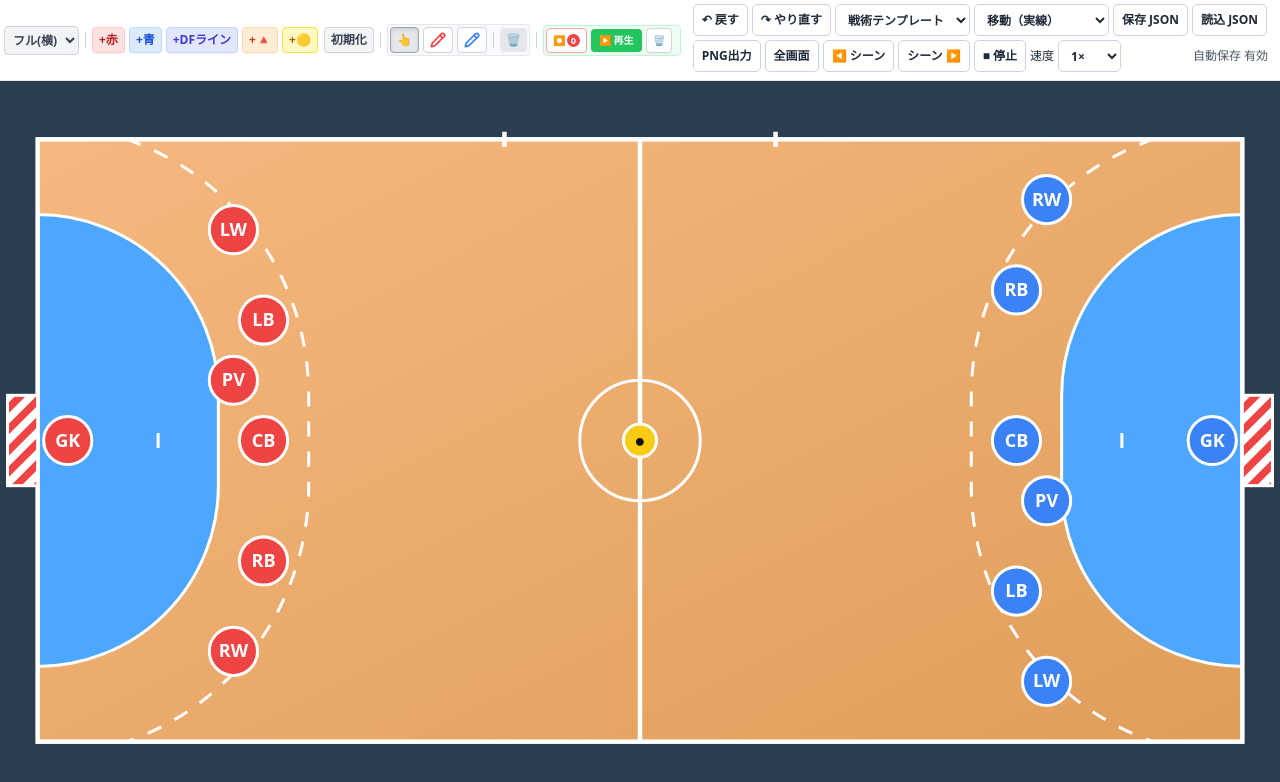
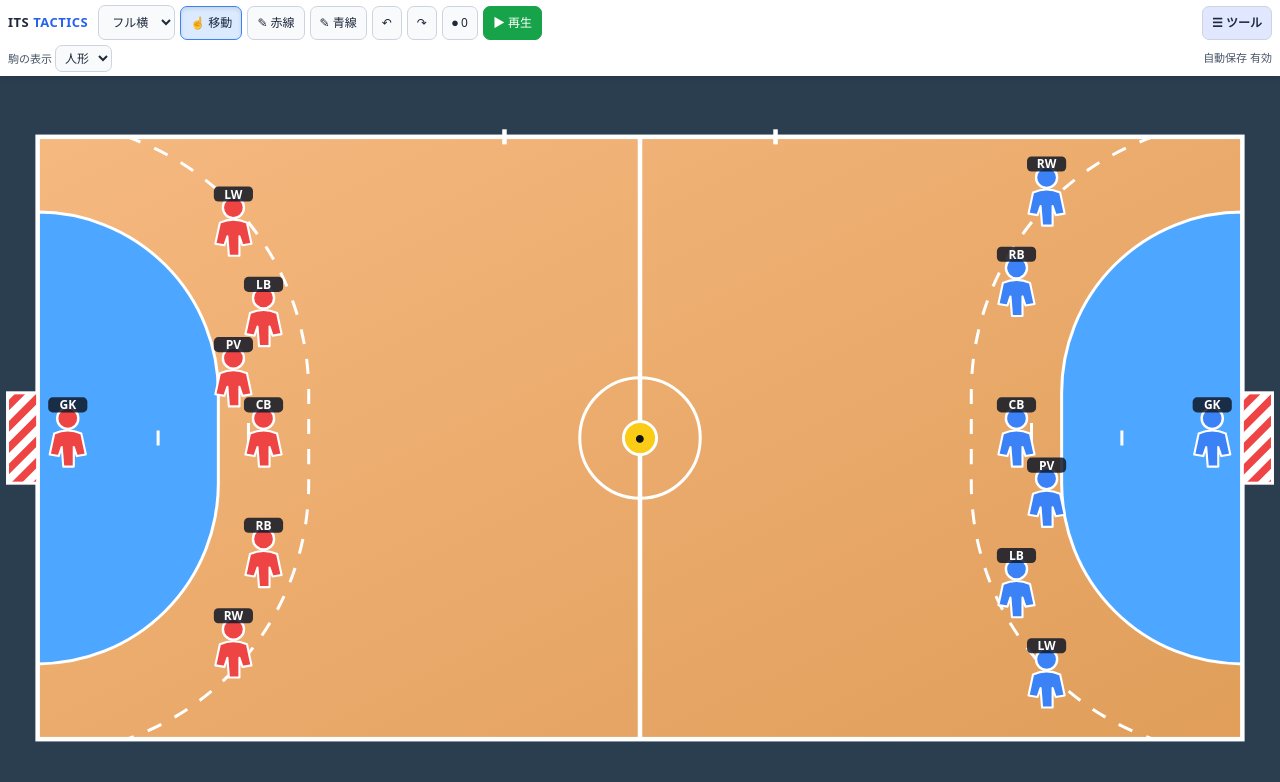
Before and after one commit to anobu1011aki-web/Coaching-Board, a plain HTML site: page index.html in a window 1280 px wide. Drawn offline with nearby package versions, Linux system fonts and the light colour scheme.

Commit message:
Refactor header and update layout styles

```diff
--- a/index.html
+++ b/index.html
@@ -24,63 +24,39 @@
     .v2-btn:focus-visible, button:focus-visible {outline:2px solid #2563eb;outline-offset:2px}
     #board {touch-action:none}
     @media(max-width:640px){#v2-tools {max-height:100px;overflow-y:auto} .v2-btn{min-height:36px}}
+    .compact-header{background:#fff;z-index:20;flex-shrink:0;box-shadow:0 2px 8px #0002;font-family:system-ui,sans-serif}
+    .primary-bar,.secondary-bar{display:flex;align-items:center;gap:5px;padding:5px 8px;overflow-x:auto;white-space:nowrap}
+    .primary-bar button,.primary-bar select,.secondary-bar select,#tools-panel button,#tools-panel select{font-size:12px;border:1px solid #cbd5e1;border-radius:7px;background:#f8fafc;padding:7px 9px;min-height:34px;cursor:pointer;color:#1e293b}
+    .primary-bar .brand{font-size:13px;letter-spacing:.5px;color:#1e293b;margin-right:5px}.brand span{color:#2563eb}
+    .primary-bar .active{background:#dbeafe;border-color:#3b82f6}.primary-bar .play-btn{background:#16a34a;color:white;border-color:#16a34a}
+    #tools-toggle{margin-left:auto;background:#e0e7ff!important;font-weight:700}
+    .secondary-bar{padding-top:0;padding-bottom:4px;justify-content:space-between;font-size:11px;color:#475569}
+    .secondary-bar select{padding:3px 5px;min-height:25px}
+    #tools-panel{padding:8px;max-height:36vh;overflow-y:auto;border-top:1px solid #ddd;background:#f8fafc}
+    #tools-panel[hidden]{display:none!important}#tools-panel section{display:flex;align-items:center;gap:6px;flex-wrap:wrap;margin-bottom:7px}#tools-panel section b{font-size:11px;min-width:85px;color:#475569}
+    @media(max-width:640px){.brand{display:none}.primary-bar{gap:3px}.primary-bar button,.primary-bar select{padding:6px;font-size:11px}}
   </style>
 </head>
 <body class="bg-gray-100 h-screen w-screen overflow-hidden flex flex-col font-sans text-gray-800 touch-none select-none">
 
-  <header class="bg-white shadow-sm z-20 flex-shrink-0 border-b border-gray-200">
-    <div class="px-1 py-1 flex items-center justify-start gap-1 overflow-x-auto hide-scrollbar whitespace-nowrap responsive-header">
-
-      <select id="view-select" class="text-xs bg-gray-100 border border-gray-300 rounded px-1 py-1 font-bold text-gray-700 focus:outline-none cursor-pointer shrink-0">
-        <option value="full-h">フル(横)</option>
-        <option value="full-v">フル(縦)</option>
-        <option value="half">ハーフ</option>
-      </select>
-
-      <div class="w-px h-4 bg-gray-300 mx-0.5 shrink-0 separator"></div>
-
-      <div class="flex items-center gap-1 shrink-0">
-        <button id="add-a-btn" class="px-1.5 py-1 bg-red-100 text-red-700 rounded text-xs font-bold shadow-sm border border-red-200">+赤</button>
-        <button id="add-b-btn" class="px-1.5 py-1 bg-blue-100 text-blue-700 rounded text-xs font-bold shadow-sm border border-blue-200">+青</button>
-        <button id="add-df-line-btn" class="px-1.5 py-1 bg-indigo-100 text-indigo-700 rounded text-xs font-bold shadow-sm border border-indigo-200">+DFライン</button>
-        <button id="add-cone-btn" class="px-1.5 py-1 bg-orange-100 text-orange-700 rounded text-xs font-bold shadow-sm border border-orange-200">+🔺</button>
-        <button id="add-marker-btn" class="px-1.5 py-1 bg-yellow-100 text-yellow-700 rounded text-xs font-bold shadow-sm border border-yellow-300">+🟡</button>
-        <button id="reset-btn" class="px-1.5 py-1 bg-gray-100 text-gray-700 rounded text-xs font-bold shadow-sm border border-gray-300 ml-0.5">初期化</button>
-      </div>
-
-      <div class="w-px h-4 bg-gray-300 mx-0.5 shrink-0 separator"></div>
-
-      <div class="flex items-center gap-1 bg-gray-50 p-0.5 rounded border border-gray-200 shrink-0">
-        <button id="mode-move" class="tool-btn active px-1.5 py-1 bg-white border border-gray-300 rounded text-xs font-bold flex items-center">👆</button>
-        <button id="mode-draw-red" class="tool-btn px-1.5 py-1 bg-white border border-gray-300 rounded flex items-center justify-center" title="赤ペン">
-          <svg xmlns="http://www.w3.org/2000/svg" width="16" height="16" viewBox="0 0 24 24" fill="none" stroke="#ef4444" stroke-width="2.5" stroke-linecap="round" stroke-linejoin="round"><path d="M21.174 6.812a1 1 0 0 0-3.986-3.987L3.842 16.174a2 2 0 0 0-.5.83l-1.321 4.352a.5.5 0 0 0 .623.622l4.353-1.32a2 2 0 0 0 .83-.497z"/><path d="m15 5 4 4"/></svg>
-        </button>
-        <button id="mode-draw-blue" class="tool-btn px-1.5 py-1 bg-white border border-gray-300 rounded flex items-center justify-center" title="青ペン">
-          <svg xmlns="http://www.w3.org/2000/svg" width="16" height="16" viewBox="0 0 24 24" fill="none" stroke="#3b82f6" stroke-width="2.5" stroke-linecap="round" stroke-linejoin="round"><path d="M21.174 6.812a1 1 0 0 0-3.986-3.987L3.842 16.174a2 2 0 0 0-.5.83l-1.321 4.352a.5.5 0 0 0 .623.622l4.353-1.32a2 2 0 0 0 .83-.497z"/><path d="m15 5 4 4"/></svg>
-        </button>
-        <div class="w-px h-4 bg-gray-300 mx-0.5"></div>
-        <button id="clear-lines-btn" class="px-1.5 py-1 bg-gray-200 text-gray-700 rounded text-xs font-bold">🗑️</button>
-      </div>
-
-      <div class="w-px h-4 bg-gray-300 mx-0.5 shrink-0 separator"></div>
-
-      <div class="flex items-center gap-1 bg-green-50 p-0.5 rounded border border-green-200 shrink-0 pr-2">
-        <button id="record-scene-btn" class="px-1.5 py-1 bg-white border border-red-300 text-red-600 rounded text-[10px] font-bold shadow-sm flex items-center gap-0.5">
-          ⏺ <span id="scene-count" class="bg-red-500 text-white px-1 py-0.5 rounded-full text-[9px] leading-none">0</span>
-        </button>
-        <button id="play-anim-btn" class="px-2 py-1 bg-green-500 text-white rounded text-[10px] font-bold shadow-sm">▶ 再生</button>
-        <button id="clear-anim-btn" class="px-1.5 py-1 bg-white border border-gray-300 text-gray-600 rounded text-[10px] font-bold shadow-sm">🗑️</button>
-      </div>
-      <div class="px-2 pb-1 flex flex-wrap gap-1 items-center text-xs" id="v2-tools">
-        <button id="undo-btn" class="v2-btn">↶ 戻す</button><button id="redo-btn" class="v2-btn">↷ やり直す</button>
-        <select id="template-select" class="v2-btn" aria-label="戦術テンプレート"><option value="">戦術テンプレート</option><option value="6-0">6-0 DF</option><option value="5-1">5-1 DF</option><option value="3-2-1">3-2-1 DF</option><option value="7attack">7人攻撃</option></select>
-        <select id="line-style" class="v2-btn" aria-label="線種"><option value="move">移動（実線）</option><option value="pass">パス（破線）</option><option value="shot">シュート（太線）</option></select>
-        <button id="save-btn" class="v2-btn">保存 JSON</button><button id="load-btn" class="v2-btn">読込 JSON</button><input type="file" id="load-file" accept=".json,application/json" hidden>
-        <button id="png-btn" class="v2-btn">PNG出力</button><button id="fullscreen-btn" class="v2-btn">全画面</button>
-        <button id="prev-scene" class="v2-btn">◀ シーン</button><button id="next-scene" class="v2-btn">シーン ▶</button><button id="stop-btn" class="v2-btn">■ 停止</button>
-        <label class="flex items-center gap-1">速度 <select id="speed-select" class="v2-btn"><option value="0.5">0.5×</option><option value="1" selected>1×</option><option value="1.5">1.5×</option><option value="2">2×</option></select></label>
-        <span id="status" role="status" aria-live="polite" class="text-gray-600 ml-auto">自動保存 有効</span>
-      </div>
+  <header class="compact-header">
+    <div class="primary-bar">
+      <strong class="brand">ITS <span>TACTICS</span></strong>
+      <select id="view-select" aria-label="コート"><option value="full-h">フル横</option><option value="full-v">フル縦</option><option value="half">ハーフ</option></select>
+      <button id="mode-move" class="tool-btn active">☝ 移動</button>
+      <button id="mode-draw-red" class="tool-btn">✎ 赤線</button>
+      <button id="mode-draw-blue" class="tool-btn">✎ 青線</button>
+      <button id="undo-btn" title="戻す">↶</button><button id="redo-btn" title="やり直す">↷</button>
+      <button id="record-scene-btn" title="シーン記録">⏺ <span id="scene-count">0</span></button>
+      <button id="play-anim-btn" class="play-btn">▶ 再生</button>
+      <button id="tools-toggle" aria-expanded="false" aria-controls="tools-panel">☰ ツール</button>
+    </div>
+    <div class="secondary-bar"><label>駒の表示 <select id="piece-style"><option value="person">人形</option><option value="circle">丸駒</option></select></label><span id="status" role="status" aria-live="polite">自動保存 有効</span></div>
+    <div id="tools-panel" hidden>
+      <section><b>駒・備品</b><button id="add-a-btn">＋赤選手</button><button id="add-b-btn">＋青選手</button><button id="add-df-line-btn">＋DFライン</button><button id="add-cone-btn">＋コーン</button><button id="add-marker-btn">＋マーカー</button></section>
+      <section><b>作戦・描画</b><select id="template-select"><option value="">戦術テンプレート</option><option value="6-0">6-0 DF</option><option value="5-1">5-1 DF</option><option value="3-2-1">3-2-1 DF</option><option value="7attack">7人攻撃</option></select><select id="line-style"><option value="move">移動（実線）</option><option value="pass">パス（破線）</option><option value="shot">シュート（太線）</option></select><button id="clear-lines-btn">線・DFライン消去</button></section>
+      <section><b>シーン</b><button id="prev-scene">◀ 前</button><button id="next-scene">次 ▶</button><button id="stop-btn">■ 停止</button><button id="clear-anim-btn">シーン消去</button><label>速度 <select id="speed-select"><option value="0.5">0.5×</option><option value="1" selected>1×</option><option value="1.5">1.5×</option><option value="2">2×</option></select></label></section>
+      <section><b>ファイル・画面</b><button id="save-btn">JSON保存</button><button id="load-btn">JSON読込</button><input type="file" id="load-file" accept=".json,application/json" hidden><button id="png-btn">PNG出力</button><button id="fullscreen-btn">全画面</button><button id="reset-btn">初期化</button></section>
     </div>
   </header>
 
@@ -227,15 +203,15 @@ function view(){const v=state.view;$('view-select').value=v;['full-h','full-v','
 function el(tag,attrs={},parent){let n=document.createElementNS(NS,tag);Object.entries(attrs).forEach(([k,v])=>n.setAttribute(k,v));if(parent)parent.appendChild(n);return n}
 function render(){view();layer.replaceChildren();df.replaceChildren();draw.replaceChildren();for(const p of state.paths){el('path',{d:p.d,fill:'none',stroke:p.color==='red'?'#ef4444':'#3b82f6','stroke-width':p.style==='shot'?6:4,'stroke-dasharray':p.style==='pass'?'9 7':'', 'stroke-linecap':'round','stroke-linejoin':'round','marker-end':`url(#arrow-${p.color})`,opacity:'.85'},draw)}
  const groups={};for(const p of state.players.filter(p=>p.team==='df-node'))(groups[p.groupId]??=[]).push(p);for(const nodes of Object.values(groups)){if(nodes.length===2)el('line',{x1:nodes[0].x,y1:nodes[0].y,x2:nodes[1].x,y2:nodes[1].y,stroke:'#3b82f6','stroke-opacity':'.4','stroke-width':14,'stroke-linecap':'round'},df)}
- for(const p of state.players){const g=el('g',{'data-id':p.id,transform:`translate(${p.x} ${p.y})`,class:'piece-group',style:'cursor:grab'},layer);if(p.team==='df-node'){el('circle',{r:15,fill:'transparent'},g);el('circle',{r:5,fill:'#3b82f6',stroke:'white'},g)}else if(p.team==='cone'){el('path',{d:'M -10 10 L 0 -13 L 10 10 Z',fill:'#f97316',stroke:'white'},g)}else if(p.team==='marker'){el('circle',{r:12,fill:'#eab308',stroke:'white'},g)}else{const ball=p.team==='ball';el('circle',{r:ball?11:16,fill:ball?'#facc15':p.team==='A'?'#ef4444':'#3b82f6',stroke:'white','stroke-width':2},g);const t=el('text',{x:0,y:4,'text-anchor':'middle',fill:ball?'#111':'white','font-size':p.label.length>3?9:12,'font-weight':'bold','pointer-events':'none'},g);t.textContent=p.label} }
+ for(const p of state.players){const g=el('g',{'data-id':p.id,transform:`translate(${p.x} ${p.y})`,class:'piece-group',style:'cursor:grab'},layer);if(p.team==='df-node'){el('circle',{r:15,fill:'transparent'},g);el('circle',{r:5,fill:'#3b82f6',stroke:'white'},g)}else if(p.team==='cone'){el('path',{d:'M -10 10 L 0 -13 L 10 10 Z',fill:'#f97316',stroke:'white'},g)}else if(p.team==='marker'){el('circle',{r:12,fill:'#eab308',stroke:'white'},g)}else{const ball=p.team==='ball',person=!ball&&$('piece-style').value==='person',fill=ball?'#facc15':p.team==='A'?'#ef4444':'#3b82f6';if(person){el('circle',{cx:0,cy:-13,r:7,fill,stroke:'white','stroke-width':1.6},g);el('path',{d:'M -9 -3 Q 0 -7 9 -3 L 12 11 L 6 12 L 4 6 L 4 19 L -3 19 L -4 6 L -6 12 L -12 11 Z',fill,stroke:'white','stroke-width':1.4,'stroke-linejoin':'round'},g);el('rect',{x:-13,y:-27,width:26,height:10,rx:3,fill:'#111827',opacity:'.85'},g)}else{el('circle',{r:ball?11:16,fill,stroke:'white','stroke-width':2},g)}const t=el('text',{x:0,y:person?-19:4,'text-anchor':'middle',fill:person?'white':ball?'#111':'white','font-size':p.label.length>3?8:person?8:12,'font-weight':'bold','pointer-events':'none'},g);t.textContent=p.label} }
  $('scene-count').textContent=state.scenes.length;$('undo-btn').disabled=!history.length;$('redo-btn').disabled=!future.length;
 }
 function pos(e){const pt=svg.createSVGPoint();pt.x=e.clientX;pt.y=e.clientY;const m=svg.getScreenCTM();if(!m)return{x:0,y:0};const q=pt.matrixTransform(m.inverse());return{x:q.x,y:q.y}}
 function bounds(p){const [w,h]=state.view==='full-h'?[800,400]:state.view==='full-v'?[400,800]:[400,400];return{x:Math.max(-22,Math.min(w+22,p.x)),y:Math.max(-22,Math.min(h+22,p.y))}}
 function setMode(m){mode=m;['move','draw-red','draw-blue'].forEach(x=>$('mode-'+x).classList.toggle('active',x===m));svg.style.cursor=m==='move'?'default':'crosshair'}
 svg.addEventListener('pointerdown',e=>{if(playing||e.button!==0)return;const target=e.target.closest?.('.piece-group');const p=target&&state.players.find(x=>x.id===target.dataset.id);if(mode==='move'&&!p)return;checkpoint();const at=pos(e);active={id:e.pointerId,start:at,moved:false,player:mode==='move'?p:null,offset:p?{x:at.x-p.x,y:at.y-p.y}:null,points:mode==='move'?null:[at]};svg.setPointerCapture(e.pointerId);e.preventDefault()});
-svg.addEventListener('pointermove',e=>{if(!active||active.id!==e.pointerId)return;const at=pos(e);if(Math.hypot(at.x-active.start.x,at.y-active.start.y)>3)active.moved=true;if(active.player){const p=active.player,q=bounds({x:at.x-active.offset.x,y:at.y-active.offset.y});p.x=q.x;p.y=q.y;if(p.team==='df-node')p.bindTo=null;else state.players.filter(n=>n.team==='df-node'&&n.bindTo===p.id).forEach(n=>{n.x=p.x;n.y=p.y});render()}else{active.points.push(at);const color=mode==='draw-red'?'red':'blue';const d=active.points.map((q,i)=>`${i?'L':'M'} ${q.x.toFixed(1)} ${q.y.toFixed(1)}`).join(' ');const prev=draw.querySelector('[data-preview]');if(prev)prev.remove();el('path',{'data-preview':'1',d,fill:'none',stroke:color==='red'?'#ef4444':'#3b82f6','stroke-width':4,'stroke-linecap':'round'},draw)}e.preventDefault()});
-function endPointer(e,cancel=false){if(!active||active.id!==e.pointerId)return;const a=active;active=null;try{svg.releasePointerCapture(e.pointerId)}catch{}if(cancel){apply(history.pop());return}if(a.player){if(!a.moved&&a.player.team!=='ball'&&!['cone','marker','df-node'].includes(a.player.team)){history.pop();openModal(a.player.id);return}if(a.player.team==='df-node'){a.player.bindTo=null;for(const p of state.players){if(['A','B'].includes(p.team)&&Math.hypot(p.x-a.player.x,p.y-a.player.y)<25){a.player.bindTo=p.id;a.player.x=p.x;a.player.y=p.y;break}}}}else if(a.points.length>1){state.paths.push({d:a.points.map((q,i)=>`${i?'L':'M'} ${q.x.toFixed(1)} ${q.y.toFixed(1)}`).join(' '),color:mode==='draw-red'?'red':'blue',style:$('line-style').value})}else{history.pop();render();return}commit()}
+svg.addEventListener('pointermove',e=>{if(!active||active.id!==e.pointerId)return;const at=pos(e);if(Math.hypot(at.x-active.start.x,at.y-active.start.y)>3)active.moved=true;if(active.player){const p=active.player,q=bounds({x:at.x-active.offset.x,y:at.y-active.offset.y});p.x=q.x;p.y=q.y;if(p.team==='df-node'){const near=state.players.filter(x=>['A','B'].includes(x.team)).map(x=>({p:x,d:Math.hypot(x.x-p.x,x.y-p.y)})).sort((a,b)=>a.d-b.d)[0];if(near&&near.d<36){p.x=near.p.x;p.y=near.p.y;p.bindTo=near.p.id}else p.bindTo=null}else state.players.filter(n=>n.team==='df-node'&&n.bindTo===p.id).forEach(n=>{n.x=p.x;n.y=p.y});render()}else{active.points.push(at);const color=mode==='draw-red'?'red':'blue';const d=active.points.map((q,i)=>`${i?'L':'M'} ${q.x.toFixed(1)} ${q.y.toFixed(1)}`).join(' ');const prev=draw.querySelector('[data-preview]');if(prev)prev.remove();el('path',{'data-preview':'1',d,fill:'none',stroke:color==='red'?'#ef4444':'#3b82f6','stroke-width':4,'stroke-linecap':'round'},draw)}e.preventDefault()});
+function endPointer(e,cancel=false){if(!active||active.id!==e.pointerId)return;const a=active;active=null;try{svg.releasePointerCapture(e.pointerId)}catch{}if(cancel){apply(history.pop());return}if(a.player){if(!a.moved&&a.player.team!=='ball'&&!['cone','marker','df-node'].includes(a.player.team)){history.pop();openModal(a.player.id);return}if(a.player.team==='df-node'){const nearest=state.players.filter(p=>['A','B'].includes(p.team)).map(p=>({p,d:Math.hypot(p.x-a.player.x,p.y-a.player.y)})).sort((a,b)=>a.d-b.d)[0];if(nearest&&nearest.d<36){a.player.bindTo=nearest.p.id;a.player.x=nearest.p.x;a.player.y=nearest.p.y}}}else if(a.points.length>1){state.paths.push({d:a.points.map((q,i)=>`${i?'L':'M'} ${q.x.toFixed(1)} ${q.y.toFixed(1)}`).join(' '),color:mode==='draw-red'?'red':'blue',style:$('line-style').value})}else{history.pop();render();return}commit()}
 svg.addEventListener('pointerup',e=>endPointer(e));svg.addEventListener('pointercancel',e=>endPointer(e,true));
 function add(team){if(playing)return;checkpoint();const [x,y]=state.view==='full-h'?[400,200]:state.view==='full-v'?[200,400]:[200,200];const id=state.nextId++;if(team==='df-node'){const groupId='df_'+id;state.players.push({id:groupId+'_1',team,groupId,label:'',x:x-50,y},{id:groupId+'_2',team,groupId,label:'',x:x+50,y})}else state.players.push({id:'new_'+id,team,label:team==='A'||team==='B'?'+':'',x,y});commit()}
 function openModal(id){editingId=id;const p=state.players.find(x=>x.id===id);$('name-input').value=p?.label||'';$('name-modal').classList.remove('hidden');$('name-input').focus()}
@@ -250,7 +226,7 @@ function exportJSON(){download(new Blob([JSON.stringify({format:'ITS-HB-V2',...s
 function exportPNG(){const copy=svg.cloneNode(true);copy.setAttribute('xmlns',NS);copy.setAttribute('width',state.view==='full-h'?1200:800);copy.setAttribute('height',state.view==='full-v'?1600:state.view==='full-h'?645:880);const xml=new XMLSerializer().serializeToString(copy);const img=new Image(),url=URL.createObjectURL(new Blob([xml],{type:'image/svg+xml'}));img.onload=()=>{const c=document.createElement('canvas');c.width=img.width;c.height=img.height;const ctx=c.getContext('2d');ctx.drawImage(img,0,0);c.toBlob(b=>{if(b)download(b,'handball-tactics-v2.png');else alert('PNG出力に失敗しました')},'image/png');URL.revokeObjectURL(url)};img.onerror=()=>{URL.revokeObjectURL(url);alert('画像変換に失敗しました')};img.src=url}
 function template(kind){if(!kind||playing)return;checkpoint();const v=state.view,w=v==='full-h'?800:400,h=v==='full-v'?800:400;const defenders=state.players.filter(p=>p.team==='B'&&p.label!=='GK');const positions=kind==='6-0'?[[-.34,.22],[-.2,.27],[-.07,.29],[.07,.29],[.2,.27],[.34,.22]]:kind==='5-1'?[[-.34,.22],[-.17,.27],[0,.29],[.17,.27],[.34,.22],[0,.47]]:[[-.32,.2],[0,.25],[.32,.2],[-.18,.44],[.18,.44],[0,.60]];if(kind==='7attack'){const g=state.players.find(p=>p.team==='A'&&p.label==='GK');if(g){g.label='7th';g.x=w*.5;g.y=h*.55}}else defenders.forEach((p,i)=>{const [dx,dy]=positions[i%positions.length];if(v==='full-h'){p.x=w*.76+dx*140;p.y=h*.5+dy*200-50}else{p.x=w*.5+dx*280;p.y=h*.23+dy*180}});commit();$('template-select').value=''}
 function bind(id,fn){$(id).addEventListener('click',fn)}
-bind('undo-btn',undo);bind('redo-btn',redo);bind('mode-move',()=>setMode('move'));bind('mode-draw-red',()=>setMode('draw-red'));bind('mode-draw-blue',()=>setMode('draw-blue'));
+bind('tools-toggle',()=>{const panel=$('tools-panel');panel.hidden=!panel.hidden;$('tools-toggle').setAttribute('aria-expanded',String(!panel.hidden))});$('piece-style').addEventListener('change',()=>{try{localStorage.setItem('its_hb_piece_style',$('piece-style').value)}catch{}render()});try{$('piece-style').value=localStorage.getItem('its_hb_piece_style')||'person'}catch{};bind('undo-btn',undo);bind('redo-btn',redo);bind('mode-move',()=>setMode('move'));bind('mode-draw-red',()=>setMode('draw-red'));bind('mode-draw-blue',()=>setMode('draw-blue'));
 for(const [id,t] of [['add-a-btn','A'],['add-b-btn','B'],['add-cone-btn','cone'],['add-marker-btn','marker'],['add-df-line-btn','df-node']])bind(id,()=>add(t));
 bind('clear-lines-btn',()=>{if(playing)return;checkpoint();state.paths=[];state.players=state.players.filter(p=>p.team!=='df-node');commit()});
 bind('reset-btn',()=>{if(playing)return;if(!confirm('現在の配置・描画・シーンを初期化しますか？（自動保存も更新されます）'))return;checkpoint();state.players=defaults(state.view);state.paths=[];state.scenes=[];commit()});
```
